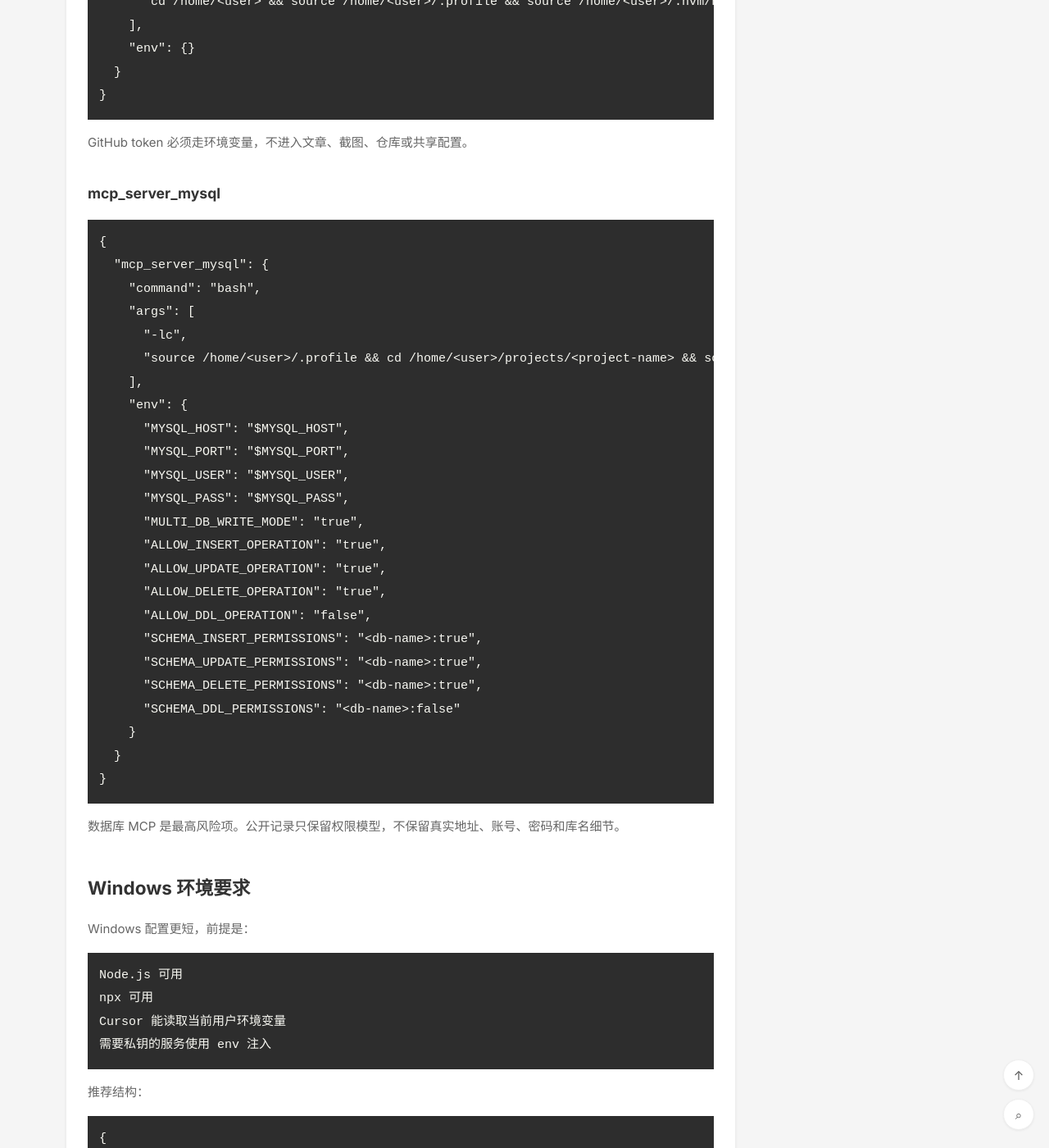
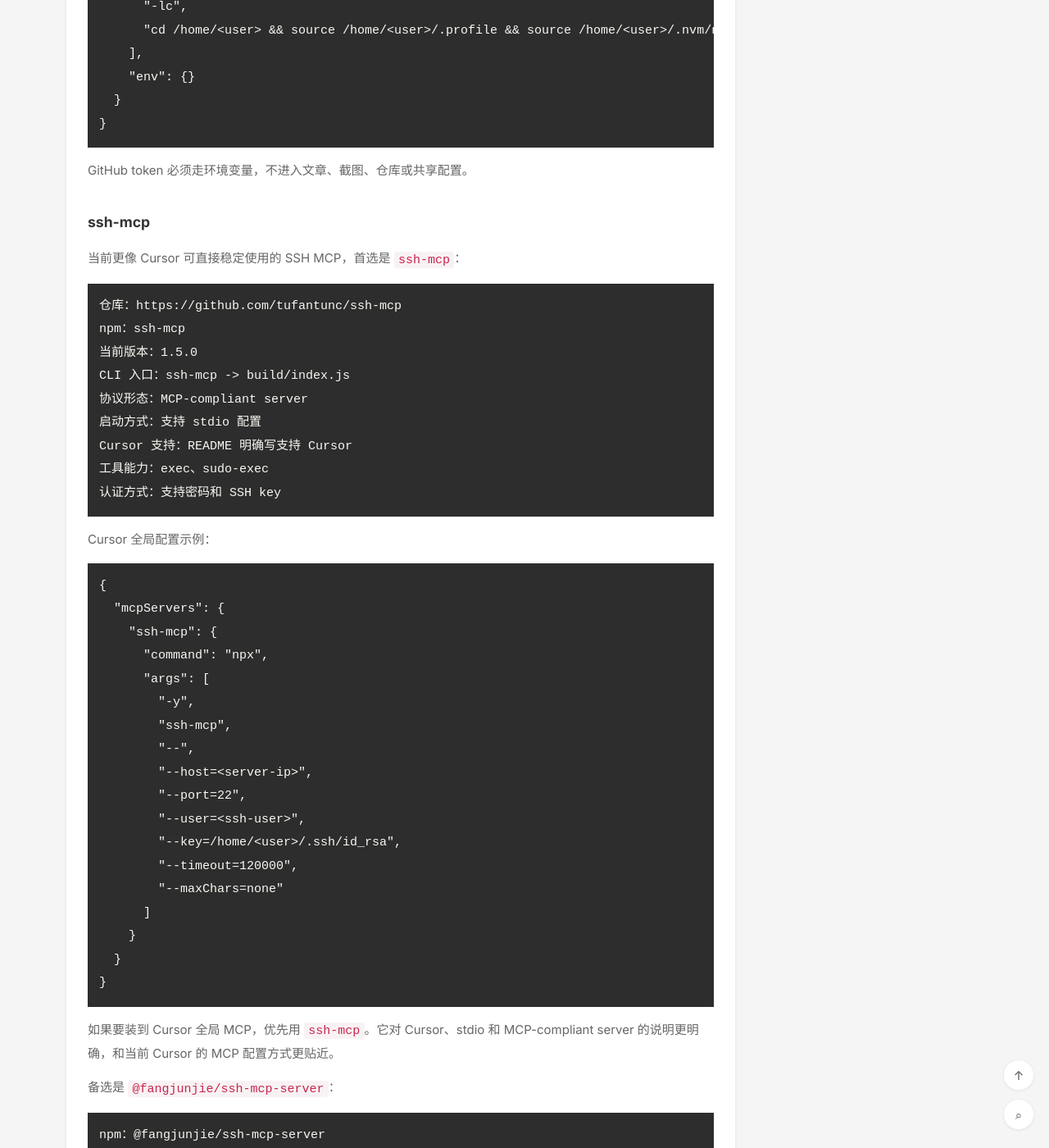
Before and after one commit to Galaxy-A/Galaxy-A.github.io, a Jekyll site: the page built from posts/mcp-environment-record/index.md, in a window 1280 px wide and 1400 px high, scrolled down 4370 px. Shown: the whole window at 82% size. Built offline with Jekyll 4.4.1, drawn with Linux system fonts in a browser that asks for light colours; some of the changed text lies outside the part shown.

Commit message:
添加文档

````diff
--- a/posts/mcp-environment-record/index.md
+++ b/posts/mcp-environment-record/index.md
@@ -44,6 +44,7 @@ WSL 环境
 | `playwright` | 浏览器自动化与页面验证 | 支持 | 支持 | 中 |
 | `figma-context` | 读取 Figma 设计上下文 | 支持 | 支持 | 高 |
 | `github` | GitHub 仓库、Issue、PR 操作 | 未记录 | 支持 | 高 |
+| `ssh-mcp` | 通过 SSH 执行远端命令 | 支持 | 支持 | 极高 |
 | `mcp_server_mysql` | MySQL 数据库访问 | 未记录 | 支持 | 极高 |
 
 ## WSL 环境要求
@@ -177,6 +178,58 @@ Cursor MCP 配置
 ```
 
 GitHub token 必须走环境变量，不进入文章、截图、仓库或共享配置。
+
+### ssh-mcp
+
+当前更像 Cursor 可直接稳定使用的 SSH MCP，首选是 `ssh-mcp`：
+
+```text
+仓库：https://github.com/tufantunc/ssh-mcp
+npm：ssh-mcp
+当前版本：1.5.0
+CLI 入口：ssh-mcp -> build/index.js
+协议形态：MCP-compliant server
+启动方式：支持 stdio 配置
+Cursor 支持：README 明确写支持 Cursor
+工具能力：exec、sudo-exec
+认证方式：支持密码和 SSH key
+```
+
+Cursor 全局配置示例：
+
+```json
+{
+  "mcpServers": {
+    "ssh-mcp": {
+      "command": "npx",
+      "args": [
+        "-y",
+        "ssh-mcp",
+        "--",
+        "--host=<server-ip>",
+        "--port=22",
+        "--user=<ssh-user>",
+        "--key=/home/<user>/.ssh/id_rsa",
+        "--timeout=120000",
+        "--maxChars=none"
+      ]
+    }
+  }
+}
+```
+
+如果要装到 Cursor 全局 MCP，优先用 `ssh-mcp`。它对 Cursor、stdio 和 MCP-compliant server 的说明更明确，和当前 Cursor 的 MCP 配置方式更贴近。
+
+备选是 `@fangjunjie/ssh-mcp-server`：
+
+```text
+npm：@fangjunjie/ssh-mcp-server
+当前版本：1.8.3
+CLI 入口：ssh-mcp-server -> build/index.js
+描述：SSH-based MCP Server
+```
+
+SSH MCP 的风险级别应按远端命令执行工具处理。公开文章里只保留包名、版本、能力范围和占位符，不写真实服务器 IP、用户名、密码或私钥路径。
 
 ### mcp_server_mysql
 
````
Also changed, not shown: other parts of posts/mcp-environment-record/index.md (+2 -2 lines).
